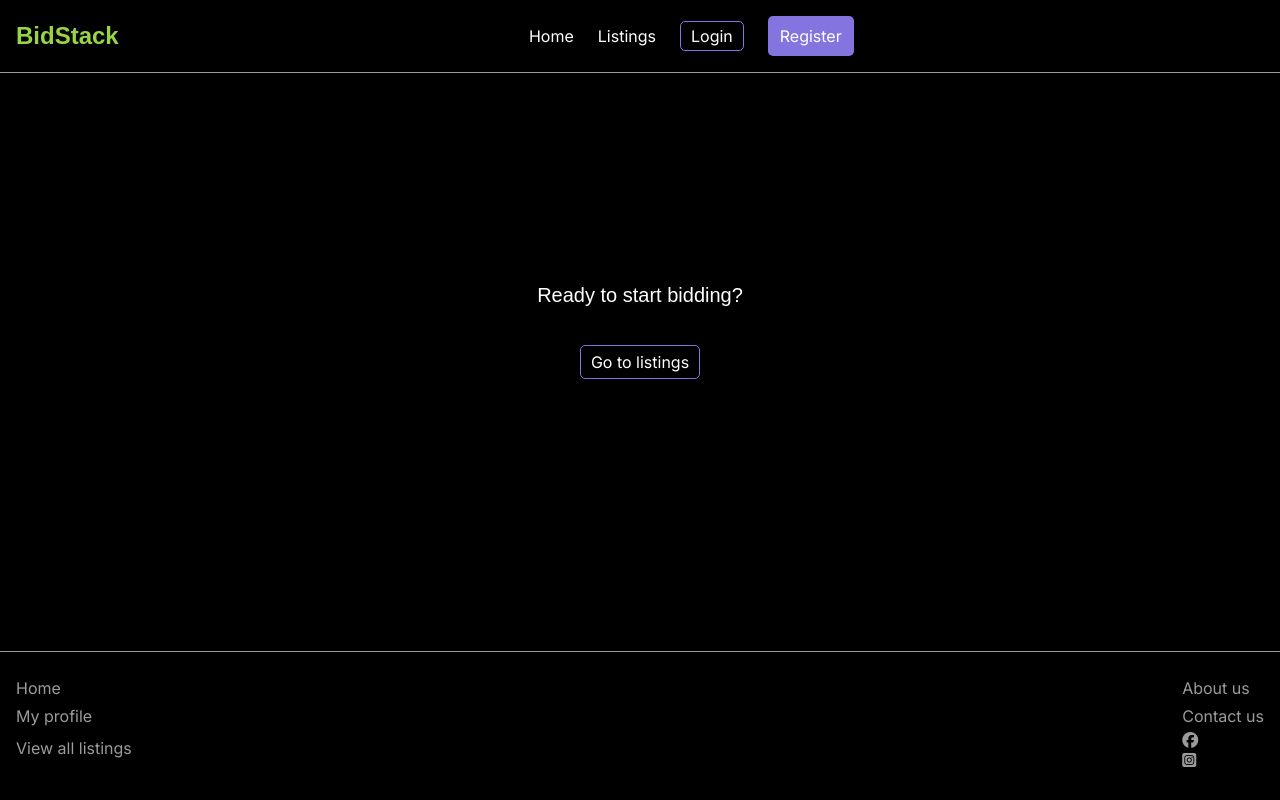
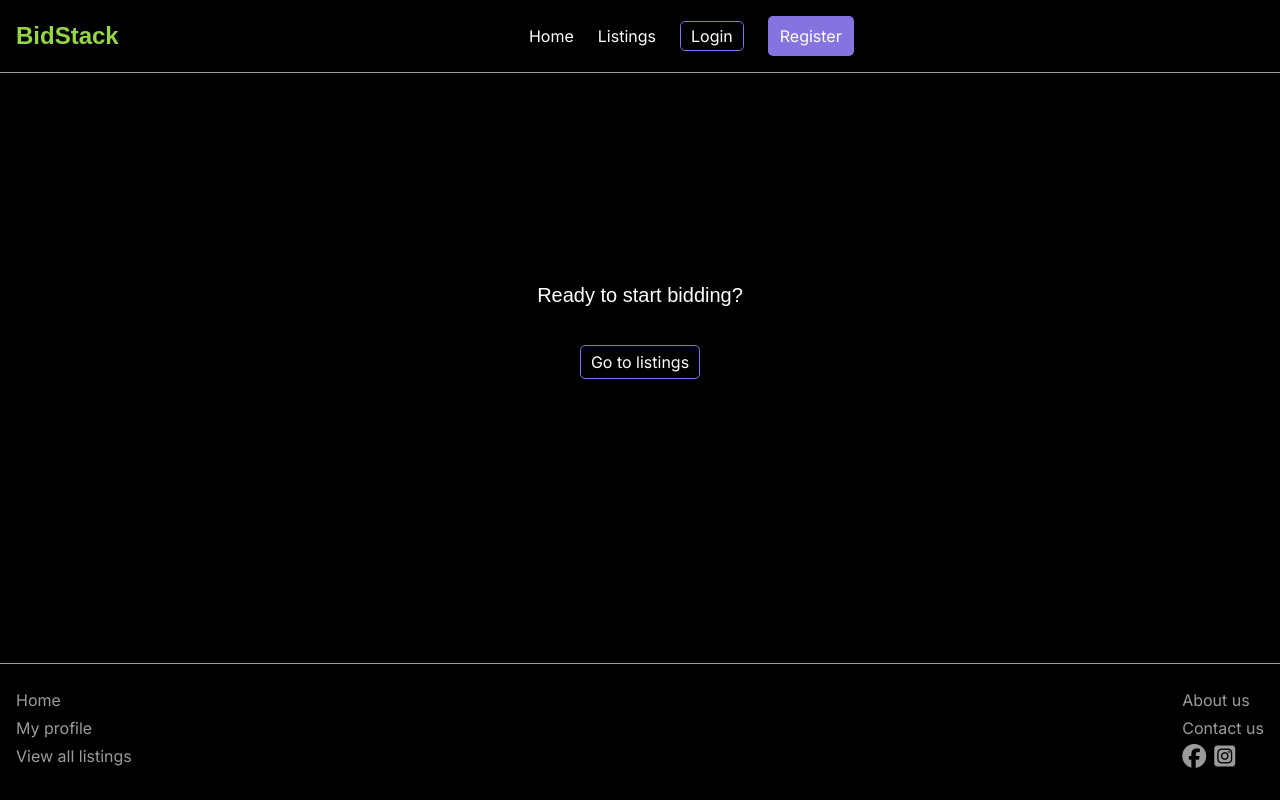
Before and after one commit to EmilieHolden/bid-stack, a website built with Vite: page index.html in a window 1280 px wide. Built offline with nearby package versions, Linux system fonts and the light colour scheme; a web font is replaced by a local one.

```diff
--- a/index.html
+++ b/index.html
@@ -110,13 +110,15 @@
       <div class="flex flex-col gap-1">
         <a href="/" data-link>Home</a>
         <a href="/profile" data-link>My profile</a>
-        <a href="/listings" data-link></a>View all listings
+        <a href="/listings" data-link>View all listings</a>
       </div>
       <div class="flex flex-col gap-1">
         <p>About us</p>
         <p>Contact us</p>
-        <i class="fa-brands fa-facebook"></i>
-        <i class="fa-brands fa-square-instagram"></i>
+        <div class="flex gap-2 text-2xl">
+          <i class="fa-brands fa-facebook"></i>
+          <i class="fa-brands fa-square-instagram"></i>
+        </div>
       </div>
     </footer>
     <script type="module" src="/src/js/main.js"></script>
```
